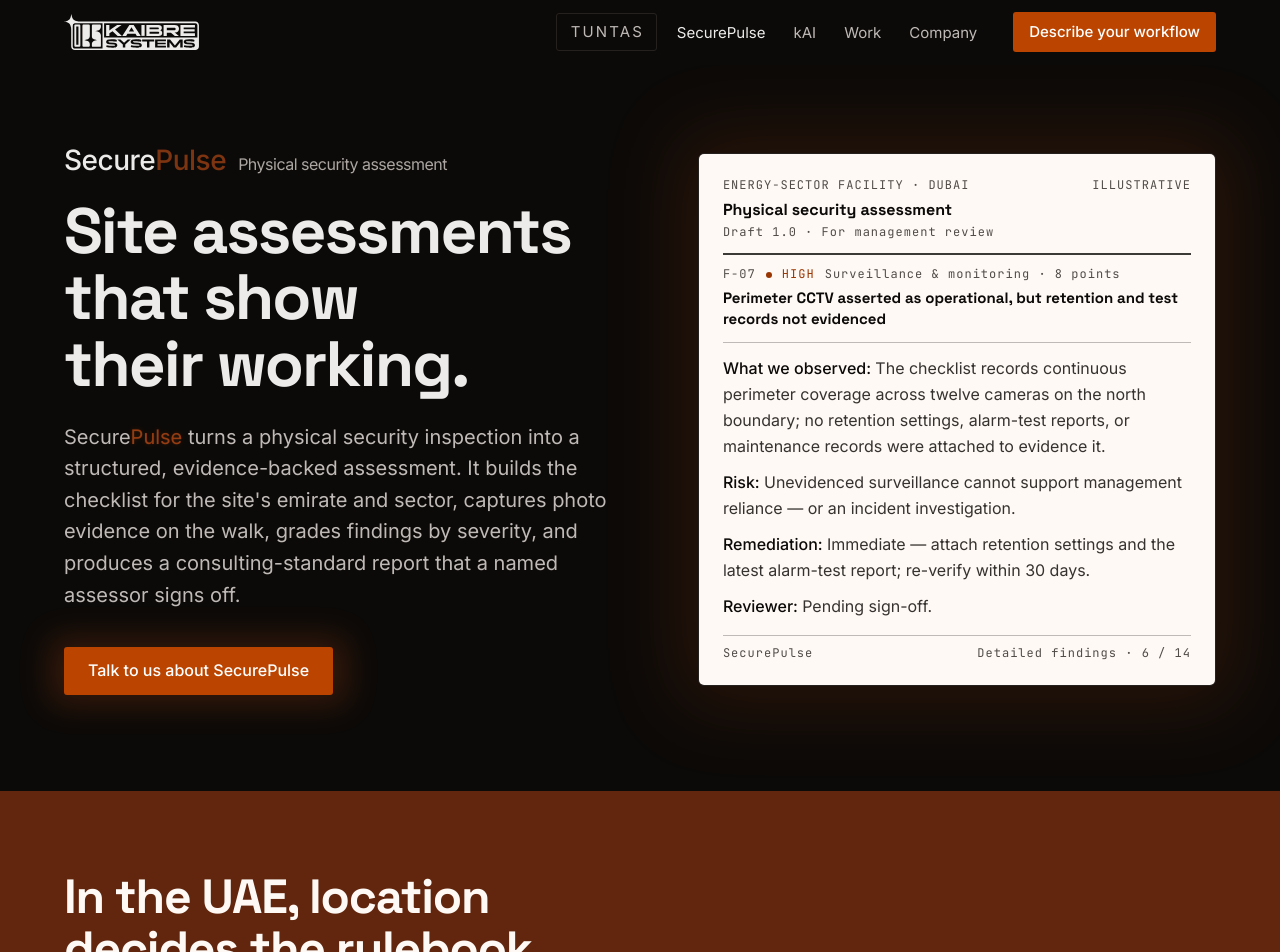
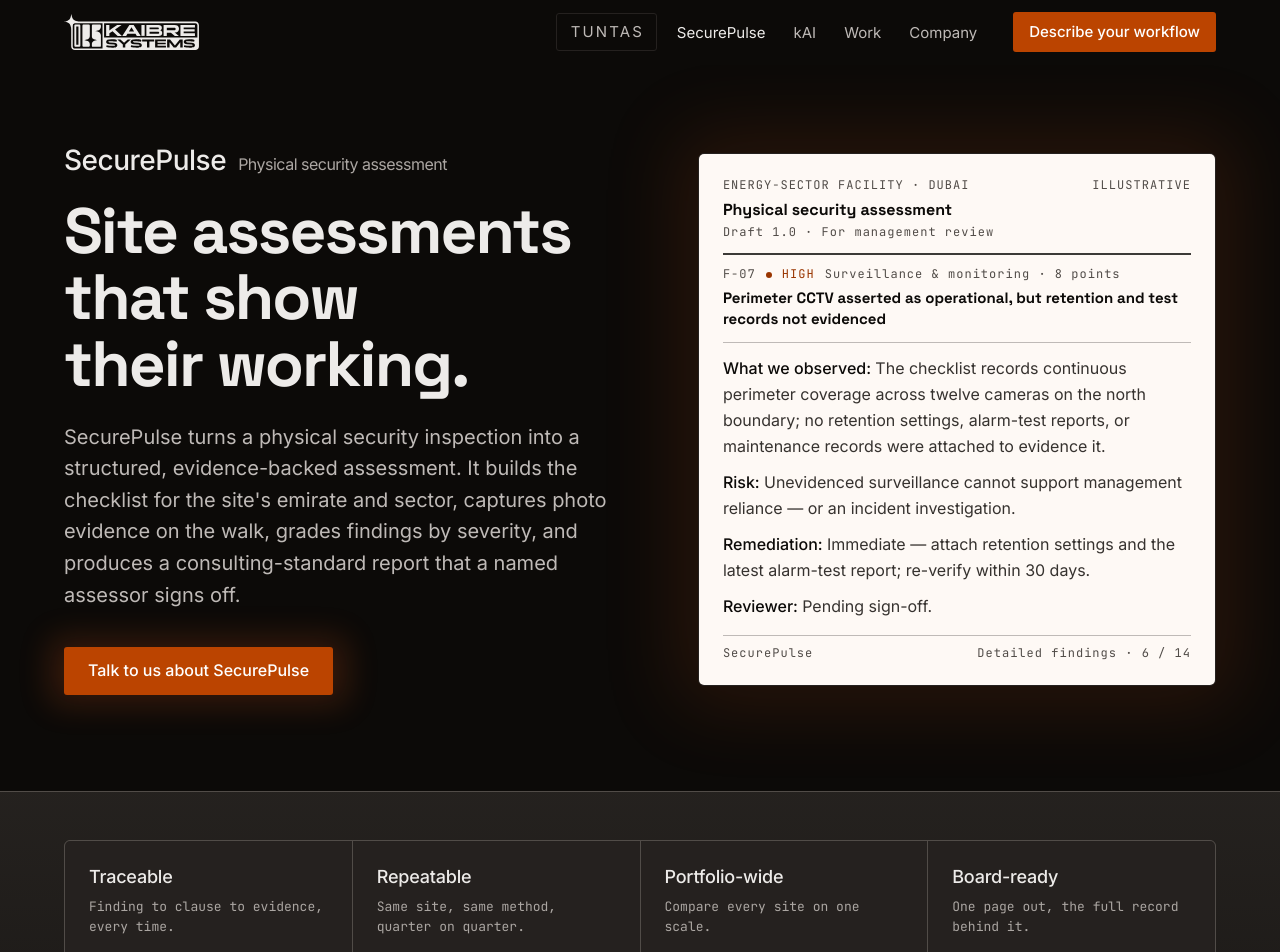
Before and after one commit to Kaibre-Systems/company-site, a Next.js app: page /securepulse in a window 1280 px wide. Shown: the top 952 px of the page. Built offline with nearby package versions, Linux system fonts and the light colour scheme.

Commit message:
Update securepulse page, remove breathing glow

```diff
--- a/src/app/(site)/securepulse/page.tsx
+++ b/src/app/(site)/securepulse/page.tsx
@@ -1,4 +1,5 @@
 import type { Metadata } from "next";
+import { Suspense } from "react";
 import {
   Container,
   Heading,
@@ -10,6 +11,7 @@
 } from "@/components/primitives";
 import { ArrowLink, Button } from "@/components/primitives/button";
 import { Callout, WorkflowSteps } from "@/components/modules";
+import { ContactForm } from "@/components/forms/contact-form";
 import {
   IndonesiaFlag,
   SecurePulseName,
@@ -22,6 +24,8 @@
   RiskScorecard,
 } from "@/components/visuals/document";
 import {
+  SP_AUDIENCE,
+  SP_CONTACT,
   SP_DOMAINS,
   SP_EVIDENCE,
   SP_HERO,
@@ -30,6 +34,7 @@
   SP_JURISDICTION,
   SP_MAPPING,
   SP_MARKETS,
+  SP_PROPERTIES,
   SP_REPORT,
   SP_STATUS,
   SP_WORKFLOW,
@@ -58,7 +63,7 @@
           <div className="grid grid-cols-[minmax(0,1fr)] items-center gap-12 lg:grid-cols-[minmax(0,1.1fr)_minmax(0,1fr)] lg:gap-16">
             <div>
               <p className="text-heading-1 font-medium text-fg">
-                <SecurePulseName animate />
+                <SecurePulseName />
                 <span className="ml-3 text-body font-normal text-fg-subtle">
                   {SP_HERO.category}
                 </span>
@@ -70,7 +75,7 @@
                 {SP_HERO.body}
               </Text>
               <div className="mt-9">
-                <Button href={SP_HERO.cta.href}>{SP_HERO.cta.label}</Button>
+                <Button href={`#${SP_CONTACT.id}`}>{SP_HERO.cta.label}</Button>
               </div>
             </div>
 
@@ -86,6 +91,20 @@
               </VisualFrame>
             </div>
           </div>
+        </Container>
+      </Section>
+
+      {/* Four one-word properties — the product in four words, under the hero. */}
+      <Section surface="coal" space="tight" className="border-t border-border">
+        <Container>
+          <dl className="grid gap-px overflow-hidden rounded-card border border-border bg-border sm:grid-cols-2 lg:grid-cols-4">
+            {SP_PROPERTIES.map((p) => (
+              <div key={p.title} className="bg-surface-raised p-6">
+                <dt className="text-heading-2 font-medium text-fg">{p.title}</dt>
+                <dd className="mt-2 font-mono text-fine text-fg-subtle">{p.note}</dd>
+              </div>
+            ))}
+          </dl>
         </Container>
       </Section>
 
@@ -206,7 +225,36 @@
         </Container>
       </Section>
 
-      {/* Markets + status + CTA */}
+      {/* Who it is for (ember) — the named reader, before the ask. */}
+      <Section surface="ember">
+        <Container>
+          <div className="grid gap-10 lg:grid-cols-2 lg:gap-16 lg:items-start">
+            <div>
+              <p className="font-mono text-label uppercase tracking-[0.16em] text-accent">
+                {SP_AUDIENCE.eyebrow}
+              </p>
+              <Heading level={2} size="display-2" className="mt-5 max-w-[22ch]">
+                {SP_AUDIENCE.heading}
+              </Heading>
+              <Text size="lead" className="mt-6 max-w-[48ch]">
+                {SP_AUDIENCE.body}
+              </Text>
+            </div>
+            <ul className="grid gap-3 self-center">
+              {SP_AUDIENCE.items.map((item) => (
+                <li
+                  key={item}
+                  className="rounded-card border border-border bg-surface-raised px-5 py-4 text-body text-fg-muted"
+                >
+                  {item}
+                </li>
+              ))}
+            </ul>
+          </div>
+        </Container>
+      </Section>
+
+      {/* Markets */}
       <Section surface="ink" className="border-t border-border">
         <Container>
           <Heading level={2} size="display-2">
@@ -235,8 +283,29 @@
               {SP_STATUS.heading}
             </Heading>
             <Prose paragraphs={[SP_STATUS.body]} size="body" className="mt-5" />
-            <div className="mt-8">
-              <Button href={SP_STATUS.cta.href}>{SP_STATUS.cta.label}</Button>
+          </div>
+        </Container>
+      </Section>
+
+      {/* The ask, on the page — the form, seeded to SecurePulse. */}
+      <Section surface="coal" id={SP_CONTACT.id}>
+        <Container>
+          <div className="grid gap-10 lg:grid-cols-[minmax(0,0.9fr)_minmax(0,1fr)] lg:items-start lg:gap-16">
+            <div>
+              <Heading level={2} size="display-2" className="max-w-[16ch]">
+                {SP_CONTACT.heading}
+              </Heading>
+              <Text size="lead" className="mt-5 max-w-[46ch]">
+                {SP_CONTACT.body}
+              </Text>
+              <p className="mt-6 font-mono text-fine text-fg-subtle">
+                {SP_CONTACT.note}
+              </p>
+            </div>
+            <div className="max-w-xl">
+              <Suspense fallback={<div className="min-h-[41rem]" aria-hidden />}>
+                <ContactForm defaultTopic="securepulse" />
+              </Suspense>
             </div>
           </div>
         </Container>
--- a/src/app/globals.css
+++ b/src/app/globals.css
@@ -763,22 +763,3 @@
     opacity: 0;
   }
 }
-
-/* "Puls" in SecurePulse, breathing. The glow is a suggestion rather than a
-   sign: the triple 40px bloom of the first pass read as neon on an
-   enterprise page, so the peak is now one tight halo. */
-@keyframes textBreathe {
-  0%,
-  100% {
-    /* The trough has to stay legible — below ~0.45 the name reads as
-       disappearing rather than breathing. */
-    opacity: 0.55;
-    text-shadow: 0 0 0 transparent;
-  }
-  50% {
-    opacity: 1;
-    text-shadow:
-      0 0 4px var(--accent),
-      0 0 14px var(--accent);
-  }
-}
--- a/src/components/modules/index.tsx
+++ b/src/components/modules/index.tsx
@@ -97,7 +97,7 @@
               not two. */}
           <h3 className="text-heading-1 font-medium text-fg">
             {name === "SecurePulse" ? (
-              <SecurePulseName animate />
+              <SecurePulseName />
             ) : name === "Tuntas" ? (
               /* Tuntas sets its own name: the tracking is the whole identity,
                  and a product introduced in the parent's display face would
--- a/src/components/visuals/index.tsx
+++ b/src/components/visuals/index.tsx
@@ -204,53 +204,29 @@
 }
 
 /* ==========================================================================
-   SecurePulseName — the product name, with its pulse
+   SecurePulseName — the product name
    --------------------------------------------------------------------------
-   "Pulse" carries the accent and breathes. Only the large instances animate;
-   in nav and footer the colour alone does the work, so the chrome stays
-   still. The text remains one continuous string for screen readers.
+   Plain text, in the surrounding colour: no accent, no glow, no pulse. The
+   name renders as one continuous string for screen readers.
    ========================================================================== */
 
 export function SecurePulseName({
-  animate = true,
-  delay = 0,
   className,
 }: {
-  animate?: boolean;
-  /** Offsets the cycle, so several on one page do not beat in lockstep. */
-  delay?: number;
   className?: string;
 }) {
-  return (
-    <span className={className}>
-      Secure
-      <span
-        style={animate && delay ? { animationDelay: `${delay}ms` } : undefined}
-        className={cn(
-          "text-accent",
-          animate && "motion-safe:animate-[textBreathe_3.6s_ease-in-out_infinite]",
-        )}
-      >
-        Pulse
-      </span>
-    </span>
-  );
+  return <span className={className}>SecurePulse</span>;
 }
 
 /**
- * Renders any copy with "SecurePulse" carrying its accent.
+ * Renders any copy containing "SecurePulse".
  *
- * Body mentions take the colour but stay still — a page of breathing words
- * would be unreadable. Only the display instances animate.
- *
- * Deliberately not applied inside filled buttons: accent-on-accent is
- * invisible, so CTA labels keep the plain name.
+ * The name no longer carries an accent, so this is now only a passthrough that
+ * keeps the string intact; it is retained because call sites across the site
+ * route brand mentions through it.
  */
 export function withBrand(text: string) {
-  if (!text.includes("SecurePulse")) return text;
-  return text.split("SecurePulse").flatMap((part, i) =>
-    i === 0 ? [part] : [<SecurePulseName key={i} delay={i * 420} />, part],
-  );
+  return text;
 }
 
 /* ==========================================================================
--- a/src/content/securepulse.ts
+++ b/src/content/securepulse.ts
@@ -63,6 +63,33 @@
     },
   ],
   pageLine: "Detailed findings · 6 / 14",
+} as const;
+
+/**
+ * Four one-word properties, directly under the hero — the product in four
+ * words before the reader commits to a section. The same beat appears on every
+ * product page, so the second one reads faster than the first.
+ */
+export const SP_PROPERTIES = [
+  { title: "Traceable", note: "Finding to clause to evidence, every time." },
+  { title: "Repeatable", note: "Same site, same method, quarter on quarter." },
+  { title: "Portfolio-wide", note: "Compare every site on one scale." },
+  { title: "Board-ready", note: "One page out, the full record behind it." },
+] as const;
+
+/**
+ * Who it is for — the named reader, not "some organisations". The buyer is a
+ * security director who is asked to defend a number.
+ */
+export const SP_AUDIENCE = {
+  eyebrow: "Who it is for",
+  heading: "Security directors who have to defend a number.",
+  body: "If you hold several sites and get asked why one scores worse than another, or what last year's budget bought, this is the record that answers it.",
+  items: [
+    "Multi-site operators comparing posture across a portfolio.",
+    "Facilities under a regulator or insurer that asks for evidence.",
+    "Organisations replacing a once-a-year PDF with a tracked baseline.",
+  ],
 } as const;
 
 export const SP_JURISDICTION = {
@@ -275,3 +302,11 @@
   body: "SecurePulse is in active development and demonstration with organisations in the UAE and the wider Gulf. If you assess physical security for regulated or high-consequence sites, we would like to show you the current build and hear where it breaks.",
   cta: { label: "Talk to us about SecurePulse", href: "/contact?topic=securepulse" },
 } as const;
+
+/** The ask, on the page — one form, the same beat that closes every page. */
+export const SP_CONTACT = {
+  id: "start",
+  heading: "Start with one site.",
+  body: "One assessment on one site, with the full report and the baseline. If it is useful, roll it across the portfolio.",
+  note: "Currently assessing sites in the UAE.",
+} as const;
```
